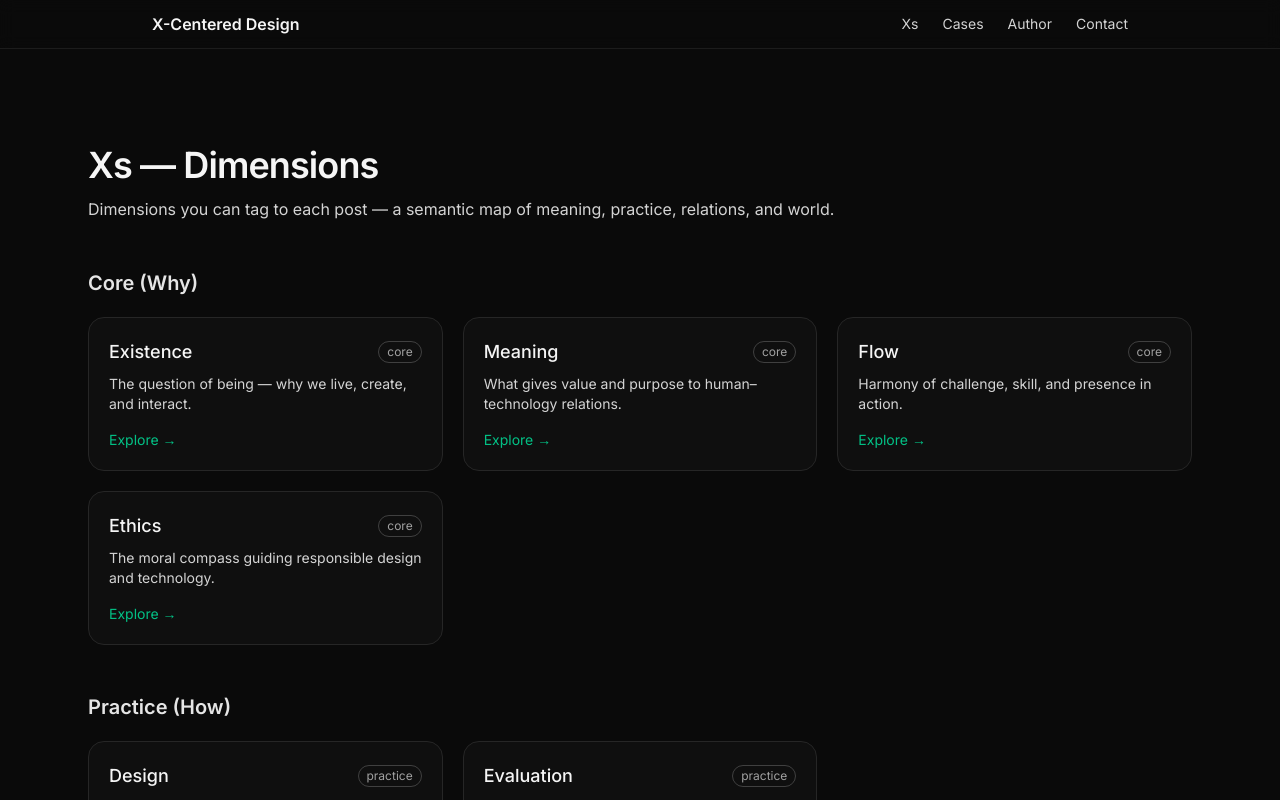
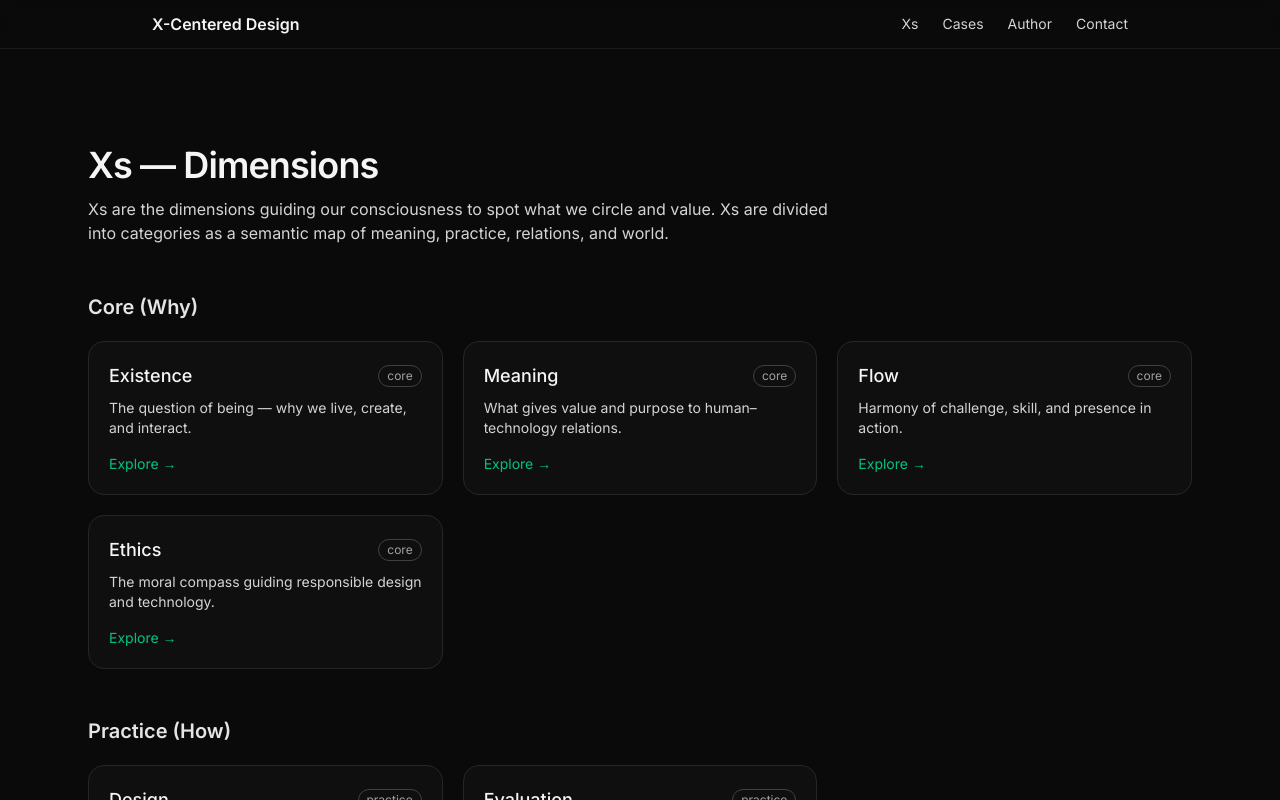
Before and after one commit to moilanenmime/xcentered, a Next.js app: page /xs in a window 1280 px wide. Shown: the top 800 px of the page. Built offline with nearby package versions, Linux system fonts and the light colour scheme.

Commit message:
Refine description of dimensions in XsPage for clarity and semantic mapping

```diff
--- a/app/xs/page.tsx
+++ b/app/xs/page.tsx
@@ -123,8 +123,9 @@ export default function XsPage() {
             Xs — Dimensions
           </h1>
           <p className="mt-3 text-neutral-300">
-            Dimensions you can tag to each post — a semantic map of meaning,
-            practice, relations, and world.
+            Xs are the dimensions guiding our consciousness to spot what we
+            circle and value. Xs are divided into categories as a semantic map
+            of meaning, practice, relations, and world.
           </p>
         </div>
 
```
